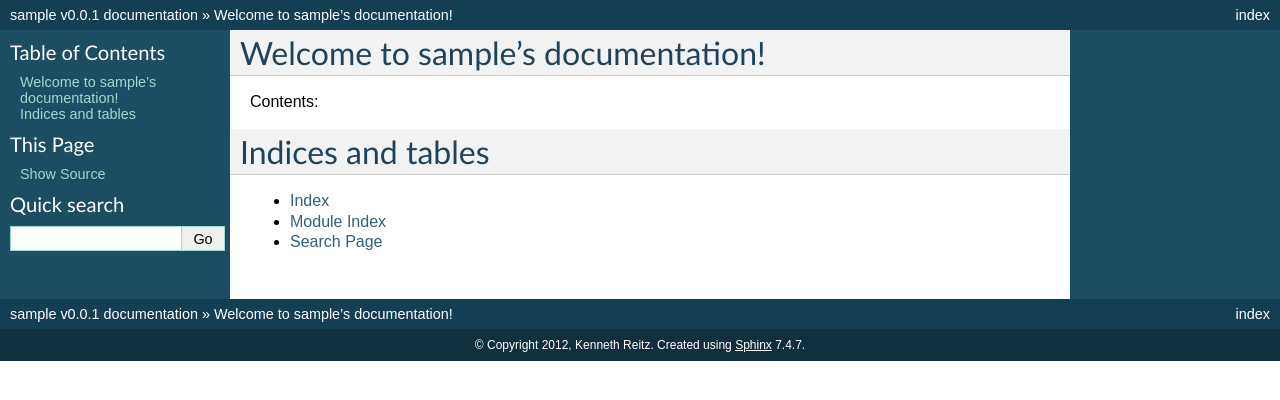
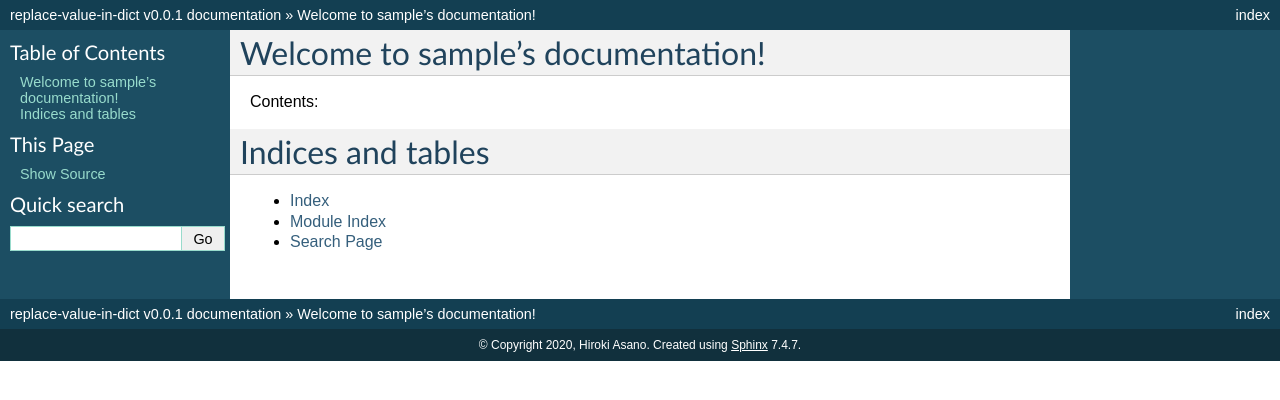
Before and after one commit to ashnoa/replace-value-in-python-dict, a Sphinx documentation site: the page built from docs/index.rst, in a window 1280 px wide. Shown: the top 400 px of the page. Built offline with Sphinx 7.4.7, drawn with Linux system fonts in a browser that asks for light colours.

Commit message:
:memo: Fix copyright

```diff
--- a/docs/conf.py
+++ b/docs/conf.py
@@ -1,6 +1,6 @@
 # -*- coding: utf-8 -*-
 #
-# sample documentation build configuration file, created by
+# replace-value-in-dict documentation build configuration file, created by
 # sphinx-quickstart on Mon Apr 16 21:22:43 2012.
 #
 # This file is execfile()d with the current directory set to its containing dir.
@@ -40,8 +40,8 @@ source_suffix = '.rst'
 master_doc = 'index'
 
 # General information about the project.
-project = u'sample'
-copyright = u'2012, Kenneth Reitz'
+project = u'replace-value-in-dict'
+copyright = u'2020, Hiroki Asano'
 
 # The version info for the project you're documenting, acts as replacement for
 # |version| and |release|, also used in various other places throughout the
@@ -164,7 +164,7 @@ html_static_path = ['_static']
 #html_file_suffix = None
 
 # Output file base name for HTML help builder.
-htmlhelp_basename = 'sampledoc'
+htmlhelp_basename = 'replace-value-in-dict-doc'
 
 
 # -- Options for LaTeX output --------------------------------------------------
@@ -183,8 +183,8 @@ latex_elements = {
 # Grouping the document tree into LaTeX files. List of tuples
 # (source start file, target name, title, author, documentclass [howto/manual]).
 latex_documents = [
-  ('index', 'sample.tex', u'sample Documentation',
-   u'Kenneth Reitz', 'manual'),
+  ('index', 'replace-value-in-dict.tex', u'replace-value-in-dict Documentation',
+   u'Hiroki Asano', 'manual'),
 ]
 
 # The name of an image file (relative to this directory) to place at the top of
@@ -213,8 +213,8 @@ latex_documents = [
 # One entry per manual page. List of tuples
 # (source start file, name, description, authors, manual section).
 man_pages = [
-    ('index', 'sample', u'sample Documentation',
-     [u'Kenneth Reitz'], 1)
+    ('index', 'replace-value-in-dict', u'replace-value-in-dict Documentation',
+     [u'Hiroki Asano'], 1)
 ]
 
 # If true, show URL addresses after external links.
@@ -227,8 +227,8 @@ man_pages = [
 # (source start file, target name, title, author,
 #  dir menu entry, description, category)
 texinfo_documents = [
-  ('index', 'sample', u'sample Documentation',
-   u'Kenneth Reitz', 'sample', 'One line description of project.',
+  ('index', 'replace-value-in-dict', u'replace-value-in-dict Documentation',
+   u'Hiroki Asano', 'replace-value-in-dict', 'One line description of project.',
    'Miscellaneous'),
 ]
 
--- a/docs/index.rst
+++ b/docs/index.rst
@@ -1,4 +1,4 @@
-.. sample documentation master file, created by
+.. replace-value-in-dict documentation master file, created by
    sphinx-quickstart on Mon Apr 16 21:22:43 2012.
    You can adapt this file completely to your liking, but it should at least
    contain the root `toctree` directive.
--- a/setup.py
+++ b/setup.py
@@ -1,6 +1,4 @@
 # -*- coding: utf-8 -*-
-
-# Learn more: https://github.com/kennethreitz/setup.py
 
 from setuptools import setup, find_packages
 
```
Also changed, not shown: 2 other files.
